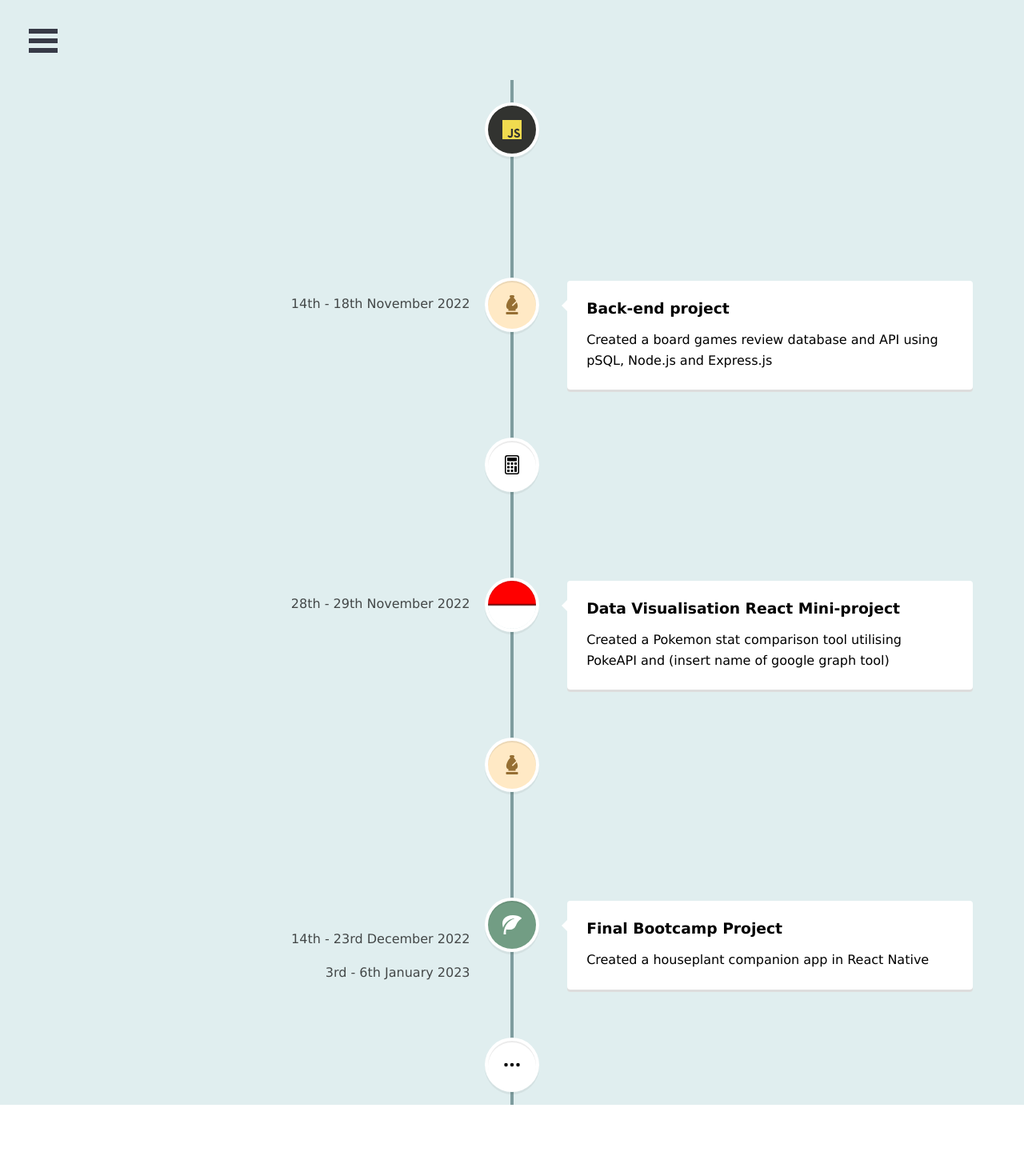
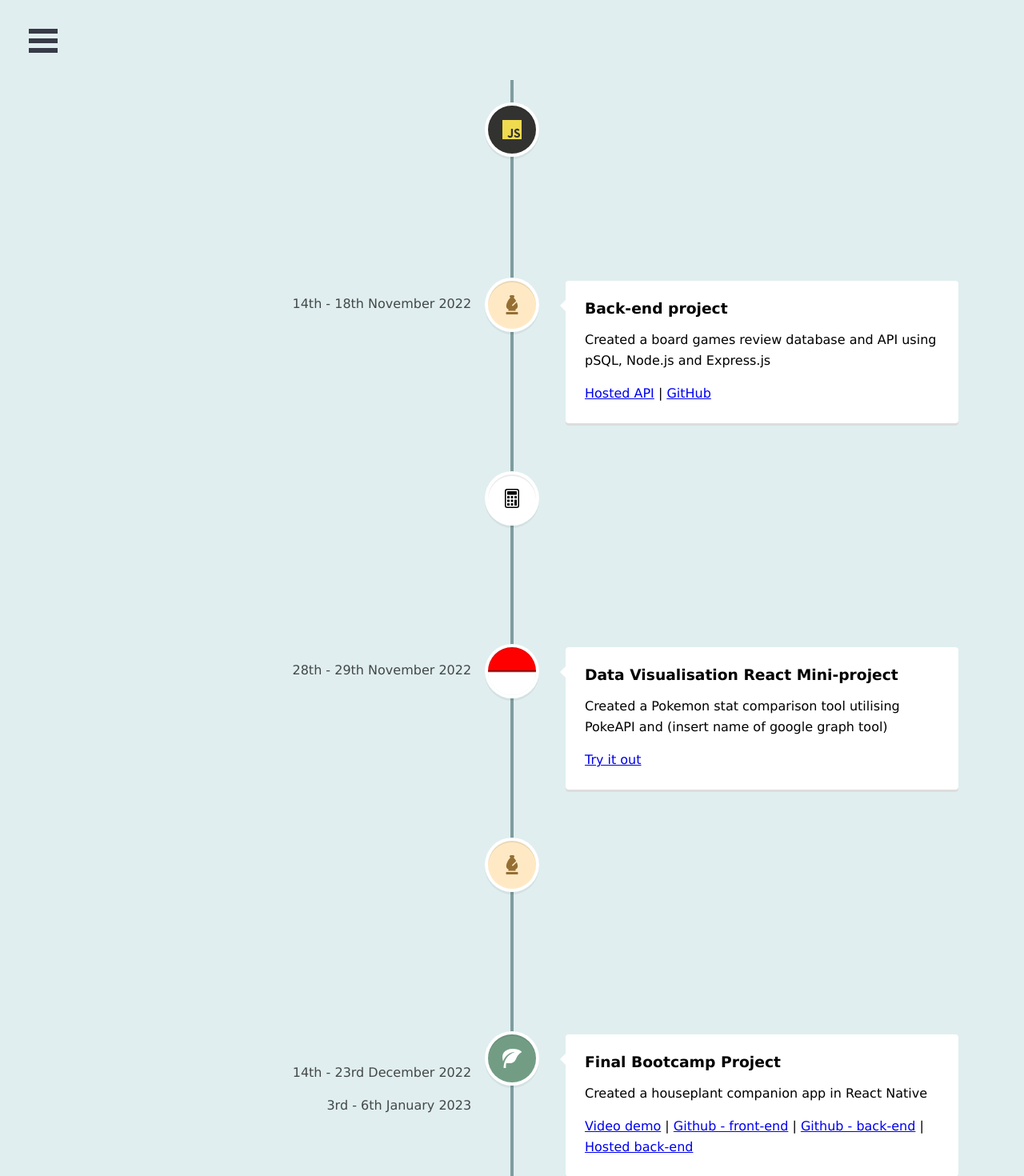
Before and after one commit to JJW-27/portfolio, a React (Create React App) app: page /timeline in a window 1280 px wide. Shown: the top 1470 px of the page at 80% size. Before the commit the page ends 1381 px from the top, so only its background shows below. Built offline with nearby package versions, Linux system fonts and the light colour scheme.

Commit message:
adds project links to timeline

```diff
--- a/src/components/Timeline.jsx
+++ b/src/components/Timeline.jsx
@@ -39,6 +39,18 @@ const Timeline = () => {
           Created a board games review database and API using pSQL, Node.js and
           Express.js
         </p>
+        <p>
+          <a target="_blank" href="https://real-rose-worm-kit.cyclic.app/">
+            Hosted API
+          </a>{' '}
+          |{' '}
+          <a
+            target="_blank"
+            href="https://github.com/JJW-27/nc-games-backend-project"
+          >
+            GitHub
+          </a>
+        </p>
       </VerticalTimelineElement>
 
       <VerticalTimelineElement
@@ -52,17 +64,20 @@ const Timeline = () => {
         </h3>
 
         <p>Created a basic calculator</p>
+        <p>
+          <a target="_blank" href="https://jjw27-calculator.netlify.app/">
+            Try it out
+          </a>
+        </p>
       </VerticalTimelineElement>
 
       <VerticalTimelineElement
         className="vertical-timeline-element--education"
         date="28th - 29th November 2022"
-        iconStyle={
-          {
-            background:
-              'linear-gradient(180deg, rgba(255,0,0,1) 0%, rgba(255,0,0,1) 47%, rgba(83,0,0,1) 50%, rgba(255,255,255,1) 53%)',
-          }
-        }
+        iconStyle={{
+          background:
+            'linear-gradient(180deg, rgba(255,0,0,1) 0%, rgba(255,0,0,1) 47%, rgba(83,0,0,1) 50%, rgba(255,255,255,1) 53%)',
+        }}
         icon={''}
       >
         <h3 className="vertical-timeline-element-title">
@@ -71,6 +86,14 @@ const Timeline = () => {
         <p>
           Created a Pokemon stat comparison tool utilising PokeAPI and (insert
           name of google graph tool)
+        </p>
+        <p>
+          <a
+            target="_blank"
+            href="https://jjw27-pokemon-stats-comparison.netlify.app/"
+          >
+            Try it out
+          </a>
         </p>
       </VerticalTimelineElement>
 
@@ -84,6 +107,18 @@ const Timeline = () => {
         <p>
           Created a board games review website to consume the previously-built
           API
+        </p>
+        <p>
+          <a target="_blank" href="https://jjw-27-roundtable.netlify.app/">
+            Hosted website
+          </a>{' '}
+          |{' '}
+          <a
+            target="_blank"
+            href="https://github.com/JJW-27/nc-games-frontend-project"
+          >
+            GitHub
+          </a>
         </p>
       </VerticalTimelineElement>
 
@@ -103,6 +138,26 @@ const Timeline = () => {
         </h3>
 
         <p>Created a houseplant companion app in React Native</p>
+        <p><a target="_blank" href="https://youtu.be/9T_6O1HDiu8">
+            Video demo
+          </a>{' '}
+          |{' '}
+          <a
+            target="_blank"
+            href="https://github.com/fatfroggo/plantly-fe"
+          >
+            Github - front-end
+          </a>{' '}
+          |{' '}<a target="_blank" href="https://github.com/fatfroggo/plantly">
+          Github - back-end
+          </a>{' '}
+          |{' '}
+          <a
+            target="_blank"
+            href="https://plantly-api.onrender.com/api"
+          >
+            Hosted back-end
+          </a></p>
       </VerticalTimelineElement>
 
       <VerticalTimelineElement
--- a/src/css/App.css
+++ b/src/css/App.css
@@ -17,4 +17,6 @@ header {
 .App {
   min-height: 100vh;
   background-color: #e0eeef;
+  padding-left: 20px;
+  padding-right: 20px;
 }
--- a/src/css/Sidebar.css
+++ b/src/css/Sidebar.css
@@ -4,7 +4,7 @@
 
 /* Position and sizing of burger button */
 .bm-burger-button {
-    position: fixed;
+    position: absolute;
     width: 36px;
     height: 30px;
     left: 36px;
```
Also changed, not shown: 1 other file (tests, documents, lock files or other folders).
